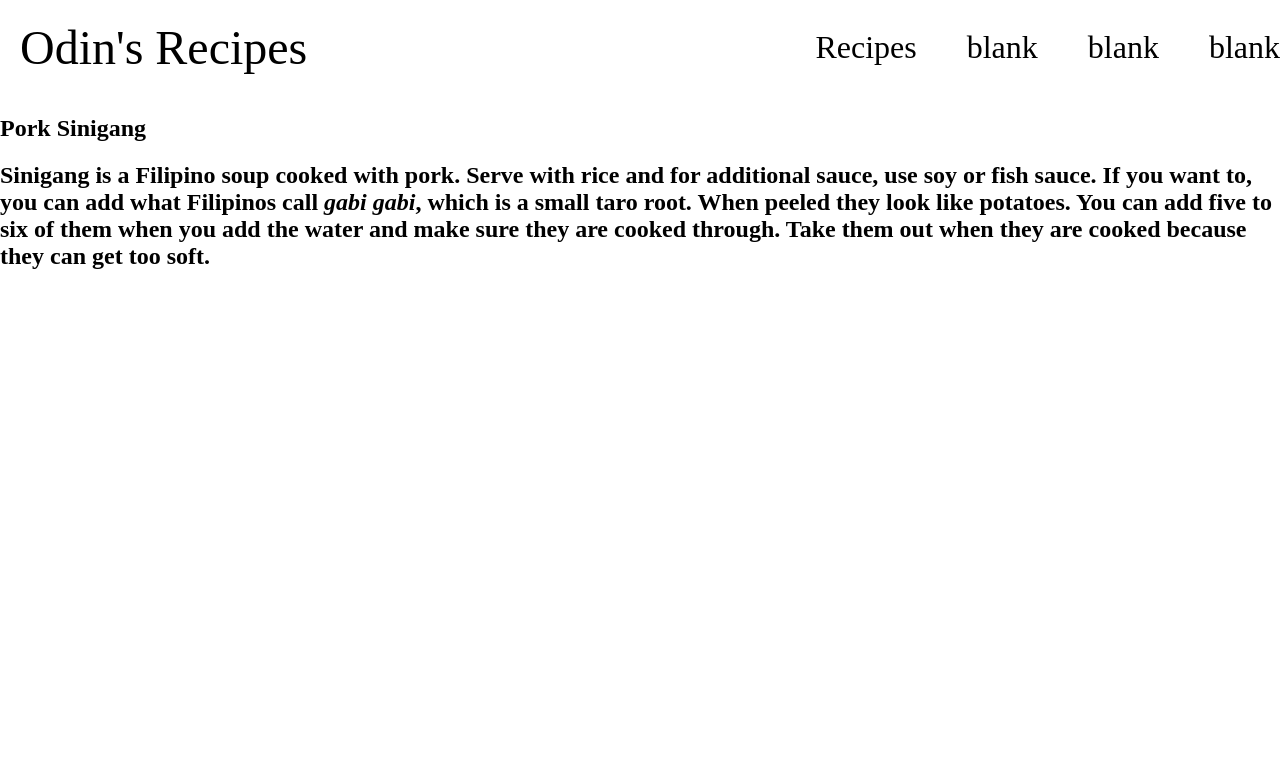
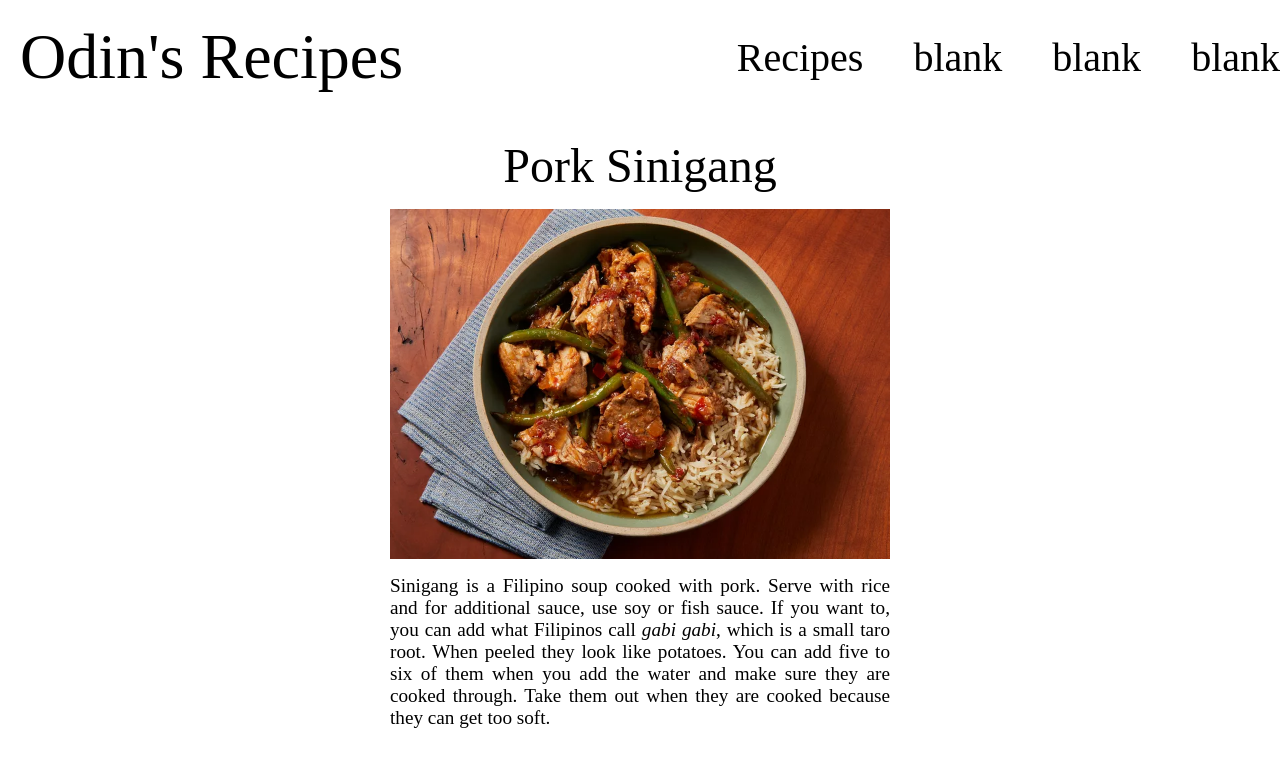
Before and after one commit to expen6ve/odin-recipes, a plain HTML site: page recipes/porksinigang.html in a window 1280 px wide. Drawn offline with Linux system fonts and the light colour scheme.

Commit message:
updated css for recipes

```diff
--- a/style.css
+++ b/style.css
@@ -1,3 +1,7 @@
+* {
+    margin: 0;
+}
+
 body {
     margin: 0;
 }
@@ -6,7 +10,7 @@ body {
     font-family: "Bona Nova SC", serif;
     font-weight: 400;
     font-style: normal;
-    font-size: 3em;
+    font-size: 4em;
     margin: 0;
     padding: 20px;
 }
@@ -61,6 +65,7 @@ body {
     font-family: "Bona Nova SC", serif;
     font-weight: 400;
     font-style: normal;
+    font-size: 2.5em;
 }
 
 .grid-navbar-box h1 a {
@@ -75,7 +80,7 @@ body {
     width: 100%;
     height: 4px;
     border-radius: 4px;
-    background-color: #18272F;
+    background-color: hsl(0, 8%, 87%);
     bottom: 0;
     left: 0;
     transform-origin: right;
@@ -88,18 +93,18 @@ body {
     transform: scaleX(1);
 }
 
-.grid-deli-box {
+.grid-card-box {
     display: grid;
     grid-template-columns: auto auto auto auto;
     justify-content: space-between;
     text-align: center;
     margin: 0px 150px 0px 150px ;
 }
-.deli-section {
+.card-section {
     margin-top: 10vh;
 }
 
-#deli-section-title {
+#card-section-title {
     font-family: "Bona Nova SC", serif;
     font-weight: 400;
     font-style: normal;
@@ -108,7 +113,7 @@ body {
     text-align: center;
 }
 
-.deli.box-1{
+.card.box-1{
     width: 200px;
 	height: 280px;
 	border-radius: 12px;
@@ -127,7 +132,7 @@ body {
 	color: #fff;
 }
 
-.deli.box-2{
+.card.box-2{
     width: 200px;
 	height: 280px;
 	border-radius: 12px;
@@ -146,7 +151,7 @@ body {
 	color: #fff;
 }
 
-.deli.box-3{
+.card.box-3{
     width: 200px;
 	height: 280px;
 	border-radius: 12px;
@@ -165,7 +170,7 @@ body {
 	color: #fff;
 }
 
-.deli.box-4{
+.card.box-4{
     width: 200px;
 	height: 280px;
 	border-radius: 12px;
@@ -184,14 +189,55 @@ body {
 	color: #fff;
 }
 
-.deli:hover {
+.card:hover {
 	transform: scale(1.54);
 }
 
-.deli > h1 {
+.card > h1 {
 	font-size: 1.9rem;
 	word-break: break-word;
     font-family: "Bona Nova SC", serif;
     font-weight: 400;
     font-style: normal;
 }
+.food-container {
+    margin: 3vh 0 0 0;
+}
+
+.food-title {
+    text-align: center;
+}
+.food-title h1 {
+    font-family: "Bona Nova SC", serif;
+    font-weight: 400;
+    font-style: normal;
+    font-size: 3em;
+}
+.food-container {
+    display: grid;
+    grid-template-columns: auto;
+    grid-template-rows: auto auto auto;
+    justify-content: center;
+    row-gap: 2vh;
+}
+.food-desc {
+    width: 500px;
+}
+.food-desc h1 {
+    text-align: justify;
+    font-size: 1.2em;
+    font-family: "Bona Nova SC", serif;
+    font-weight: 400;
+    font-style: normal;
+}
+.food.box-1 {
+    width: 500px;
+	height: 350px;
+	background-image: url(images/sinigang.webp);
+    background-size: cover;
+    background-position: center;
+    background-repeat: no-repeat;
+	position: relative;
+	cursor: pointer;
+	color: #fff;
+}
```
